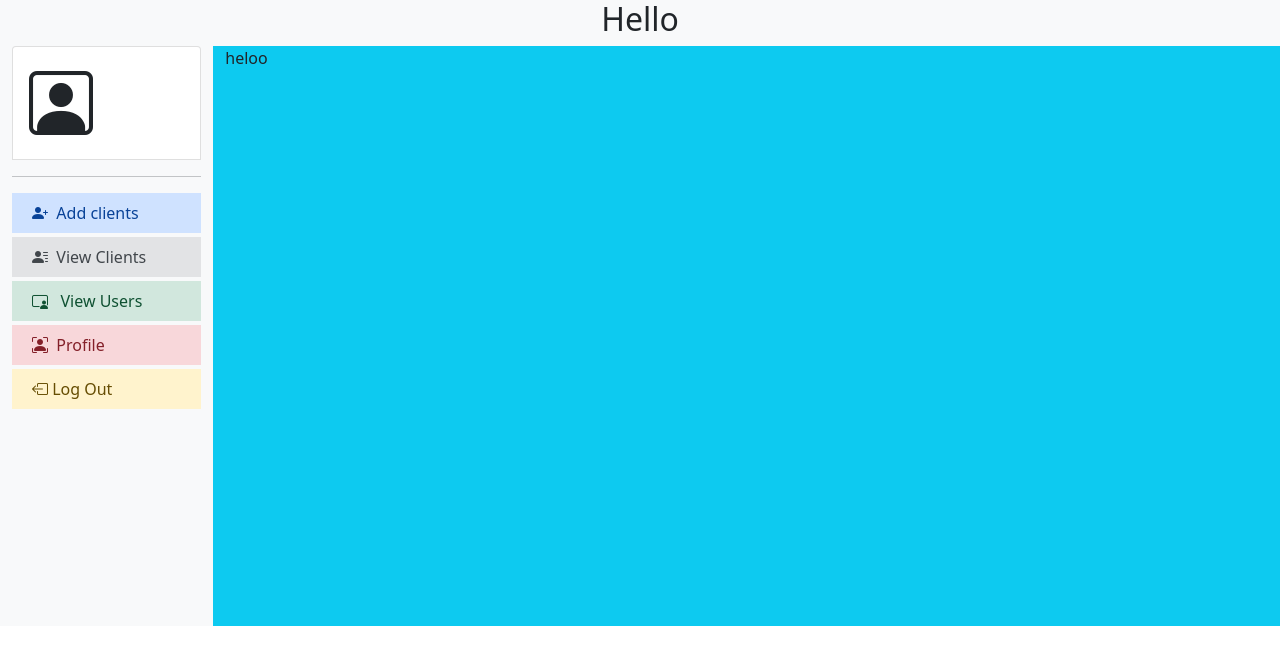
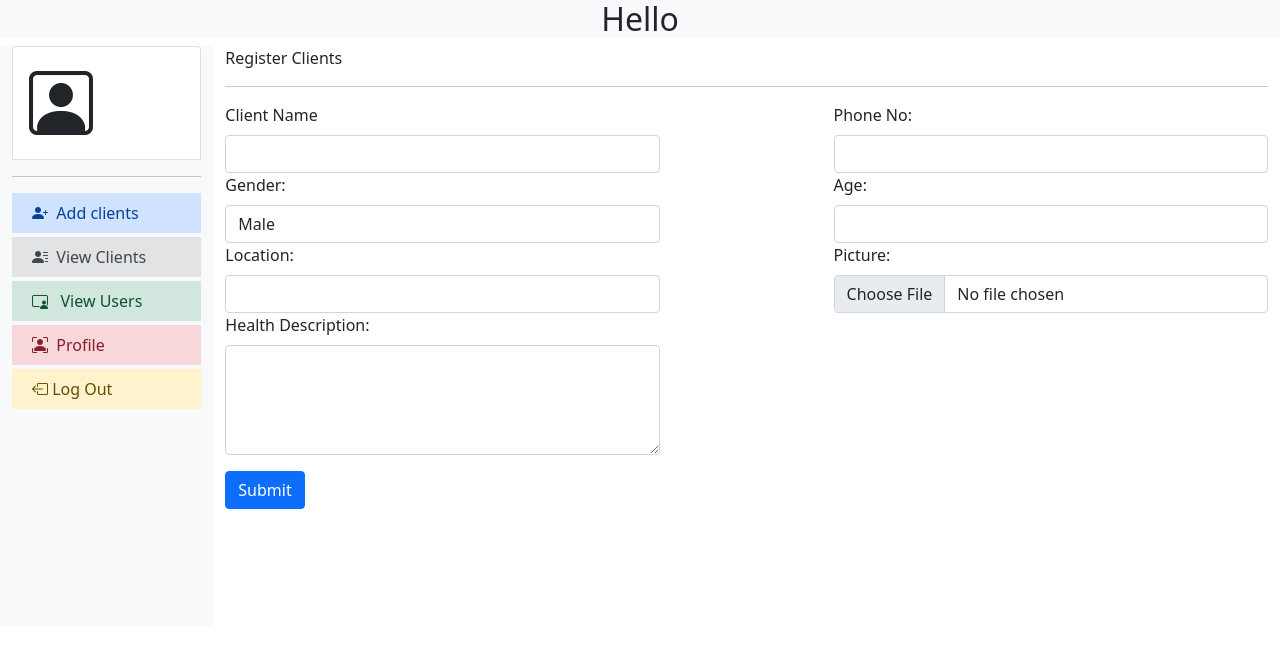
Before and after one commit to NaftalyMurimi/Caregiver-Management-System, a PHP site: page /admin/addCLIENTS.php in a window 1280 px wide. Shown: the top 665 px of the page. Run offline with PHP 8.4, Linux system fonts and the light colour scheme; the visitor is signed in with stand-in values (Sample User, id 1); data that the repository does not hold is empty.

Commit message:
updates on admin

```diff
--- a/admin/addCLIENTS.php
+++ b/admin/addCLIENTS.php
@@ -1,3 +1,44 @@
+<?php
+session_start();
+error_reporting(0);
+include('../includes/dbconnection.php');
+if (strlen($_SESSION['adminid']==0)) {
+  header('location:logout.php');
+  } else{
+
+if(isset($_POST['submit'])//&&$_FILES['userfile']['size']>0
+)
+  {
+
+ $username = $_POST['username'];
+ $phone = $_POST['phone'];
+ $description = $_POST['description'];
+ $age = $_POST['age'];
+ $gender = $_POST['gender'];
+ $location = $_POST['location'];
+          $image= addslashes(file_get_contents($_FILES['image']['tmp_name']));
+          $image_name= addslashes($_FILES['image']['name']);
+          $image_size= getimagesize($_FILES['image']['tmp_name']);
+
+          move_uploaded_file($_FILES["image"]["tmp_name"],"../uploads/" . $_FILES["image"]["name"]);
+          $upimage="../uploads/" . $_FILES["image"]["name"];
+
+
+          $con->query("INSERT INTO `clients`(`id`, `username`, `phone`, `age`, `gender`, `location`, `description`, `picture`)
+		   VALUES ('null',' $username',' $phone',' $age','$gender','$location','$description','$upimage')")or die(mysql_error());
+        $msg="You have submitted the clients successfully.";
+        }
+        else {
+         // header('location:../View/View.php');
+       // $msg1="Failed!!!! Try again.";
+
+        }
+
+}
+
+
+
+  ?>
 <!DOCTYPE html>
 <html>
 <head>
@@ -13,8 +54,73 @@
 
 <div class="row">
     <?php include_once "sidebar.php" ?>
-    <div class="col-10 bg-info">
-        heloo
+	<div class="col-sm-9 col-sm-offset-3 col-lg-10 col-lg-offset-2 main">
+<div class="row">
+<div class="col-lg-12">
+<div class="panel panel-default">
+<div class="panel-heading">Register Clients</div>
+<hr>
+<div class="panel-body">
+<p style="font-size:16px; color:green" align="center"> <?php if($msg){
+    echo $msg;
+  }  ?> </p>
+<div class="col-12">
+
+<form name="Myform" id="Myform" action="" method="POST" enctype="multipart/form-data">
+       <!-- <div id="error" style="color:red; font-size:16px; font-weight:bold; padding:5px"></div>-->
+ <div class="col-5 float-end">
+		<label for="phone" class="form-label">Phone No:</label>
+		<input type="text" class="form-control"  name="phone">
+	  </div>
+	   <div class="col-5">
+    <label for="name" class="form-label">Client Name</label>
+    <input type="text" class="form-control" id="inputEmail4" name="username">
+    </div>
+
+	<div class="col-5 float-end">
+		<label for="age" class="form-label">Age:</label>
+		<input type="number" class="form-control"  name="age">
+	  </div>
+	<div class="col-5">
+		<label  class="form-label">Gender:</label>
+		<select class="form-control" name="gender" >
+		<option>Male</option>
+		<option>Female</option>
+
+	  </select>
+
+	</div>
+  <div class="col-5 float-end">
+    <label for="date" class="form-label">Picture:</label>
+	<input type="file" class="form-control" id="" name="image">
+
+  </div>
+  <div class="col-5 ">
+    <label for="date" class="form-label">Location:</label>
+    <input type="text" class="form-control"  name="location">
+  </div>
+
+  <div class="col-5">
+    <label for="age" class="form-label">Health Description:</label>
+    <textarea class="form-control" id="" rows="4" name="description"></textarea>
+  </div>
+
+
+
+  <div class="col-md-5 my-3">
+    <button type="submit" class="btn btn-primary" name ="submit">Submit </button>
+  </div>
+
+    </form>
+						</div>
+					</div>
+				</div><!-- /.panel-->
+			</div><!-- /.col-->
+
+
+
+
+
     </div>
 </div>
 
--- a/includes/header.php
+++ b/includes/header.php
@@ -7,8 +7,8 @@
     <title>Document</title>
 </head>
 <body>
-
-<div class="row align-items-center bg-light">
+<div class="container-fluid bg-light mb-0">
+<!-- <div class="row align-items-center "> -->
 			<h2 class="text-center"> Hello</h2>
 		</div>
 </body>
```
Also changed, not shown: admin/viewCLIENTS.php (+69 -3 lines), uploads/disc.PNG (added).
